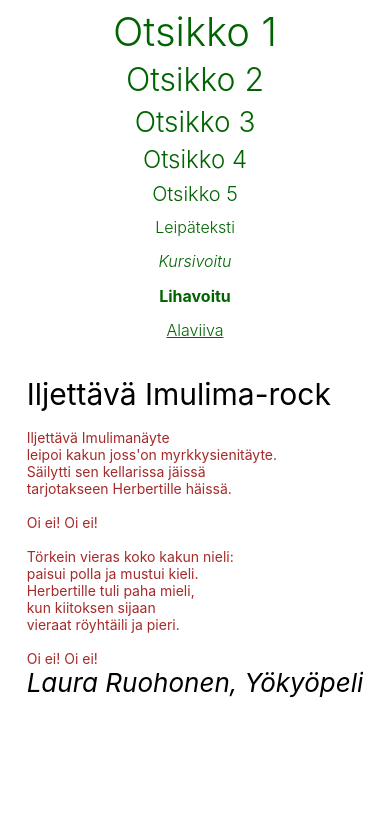
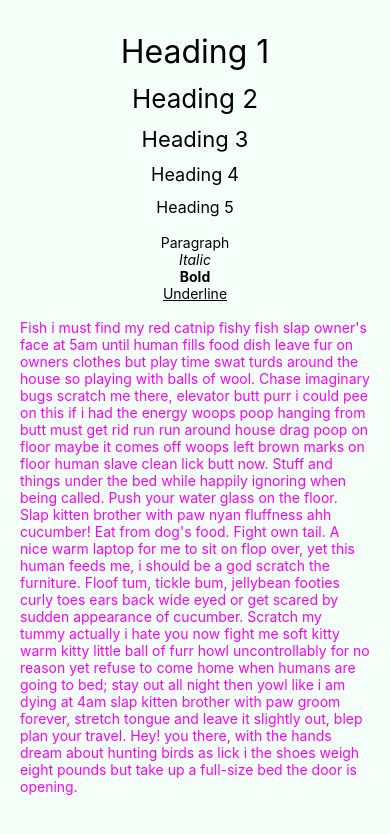
Before and after one commit to jarvisenlaura/RND-React-Native-I, a React Native app: screen / in a window 390 px wide. Shown: the top 834 px of the page. Built offline with nearby package versions, Linux system fonts and the light colour scheme.

Commit message:
Update App.js

```diff
--- a/App.js
+++ b/App.js
@@ -1,91 +1,57 @@
 import React from "react";
-import { Text, View, ScrollView } from "react-native";
-import { MyAppText, textStyles } from "./MyAppText";
-
-const styles = {
-  container: {
-    flex: 1,
-    justifyContent: "center",
-    alignItems: "center"
-  },
-  otsikko: (skaala) => {
-    const fontSize = textStyles.fontSize * skaala;
-
-    return {
-      lineHeight: fontSize * 1,
-      fontSize
-    };
-  }
-};
-
+import { View, Text, StyleSheet, ScrollView } from "react-native";
 const App = () => (
-  <View style={styles.container}>
-    <MyAppText
-      style={styles.otsikko(2.5)}
-      text="Otsikko 1"
-      />
-    <MyAppText
-      style={styles.otsikko(2)}
-      text="Otsikko 2"
-    />
-    <MyAppText
-      style={styles.otsikko(1.75)}
-      text="Otsikko 3"
-    />
-    <MyAppText
-      style={styles.otsikko(1.5)}
-      text="Otsikko 4"
-    />
-    <MyAppText
-      style={styles.otsikko(1.25)}
-      text="Otsikko 5"
-    />
-    <MyAppText
-      text="Leipäteksti"
-    />
-    <MyAppText
-      style={{fontStyle: "italic"}}
-      text="Kursivoitu"
-    />
-    <MyAppText
-      style={{fontWeight: "bold"}}
-      text="Lihavoitu"
-    />
-    <MyAppText
-      style={{textDecorationLine: "underline"}}
-      text="Alaviiva"
-    />
-    <MyAppText
-      text={"\n"}
-    />
-
-    <ScrollView>
-      <Text style={{fontSize: 30}}>Iljettävä Imulima-rock</Text>
-      <Text
-        style={{color:'brown'}}>
-        {"\n"}
-        Iljettävä Imulimanäyte {"\n"}
-        leipoi kakun joss'on myrkkysienitäyte. {"\n"}
-        Säilytti sen kellarissa jäissä {"\n"}
-        tarjotakseen Herbertille häissä. {"\n"}
-        {"\n"}
-        Oi ei! Oi ei!{"\n"}
-        {"\n"}
-        Törkein vieras koko kakun nieli: {"\n"}
-        paisui polla ja mustui kieli. {"\n"}
-        Herbertille tuli paha mieli, {"\n"}
-        kun kiitoksen sijaan {"\n"}
-        vieraat röyhtäili ja pieri.{"\n"}
-        {"\n"}
-        Oi ei! Oi ei!{"\n"}
-      </Text>
-      <Text style={{fontSize: 26, fontStyle: "italic"}}>
-      Laura Ruohonen, Yökyöpeli
-      {"\n"}
-      {"\n"}
-      </Text>
-    </ScrollView>
-  </View>
+ <View style={styles.container}>
+  <Text style={{fontSize: 32, marginTop: 12}}>Heading 1</Text>
+  <Text style={{fontSize: 26, marginTop: 12}}>Heading 2</Text>
+  <Text style={{fontSize: 22, marginTop: 12}}>Heading 3</Text>
+  <Text style={{fontSize: 18, marginTop: 12}}>Heading 4</Text>
+  <Text style={{fontSize: 16, marginTop: 12}}>Heading 5</Text>
+  <Text>{"\n"}</Text>
+  <Text>Paragraph</Text>
+  <Text style={{fontStyle: "italic"}}>Italic</Text>
+  <Text style={{fontWeight: "bold"}}>Bold</Text>
+  <Text style={{textDecorationLine: "underline"}}>Underline</Text>
+  <Text>{"\n"}</Text>
+  <ScrollView>
+   <Text style={{color:"magenta"}}>
+    Fish i must find my red catnip fishy fish slap owner's
+    face at 5am until human fills food dish leave fur on owners
+    clothes but play time swat turds around the house so playing
+    with balls of wool. Chase imaginary bugs scratch me there,
+    elevator butt purr i could pee on this if i had the energy woops
+    poop hanging from butt must get rid run run around
+    house drag poop on floor maybe it comes off woops left brown
+    marks on floor human slave clean lick butt now. Stuff and
+    things under the bed while happily ignoring when being
+    called. Push your water glass on the floor. Slap kitten
+    brother with paw nyan fluffness ahh cucumber! Eat from
+    dog's food. Fight own tail. A nice warm laptop for me to sit
+    on flop over, yet this human feeds me, i should be a god
+    scratch the furniture. Floof tum, tickle bum, jellybean
+    footies curly toes ears back wide eyed or get scared by
+    sudden appearance of cucumber. Scratch my tummy actually i
+    hate you now fight me soft kitty warm kitty little ball of
+    furr howl uncontrollably for no reason yet refuse to come
+    home when humans are going to bed; stay out all night then
+    yowl like i am dying at 4am slap kitten brother with paw
+    groom forever, stretch tongue and leave it slightly out,
+    blep plan your travel. Hey! you there, with the hands dream
+    about hunting birds as lick i the shoes weigh eight pounds
+    but take up a full-size bed the door is opening.
+   </Text>
+  </ScrollView>
+</View>
 );
 
+const styles = StyleSheet.create({
+ container: {
+  flex: 1,
+  backgroundColor: "mintcream" ,
+  alignItems: "center",
+  justifyContent: "center",
+  padding: 20
+ }
+});
+
 export default App;
```
